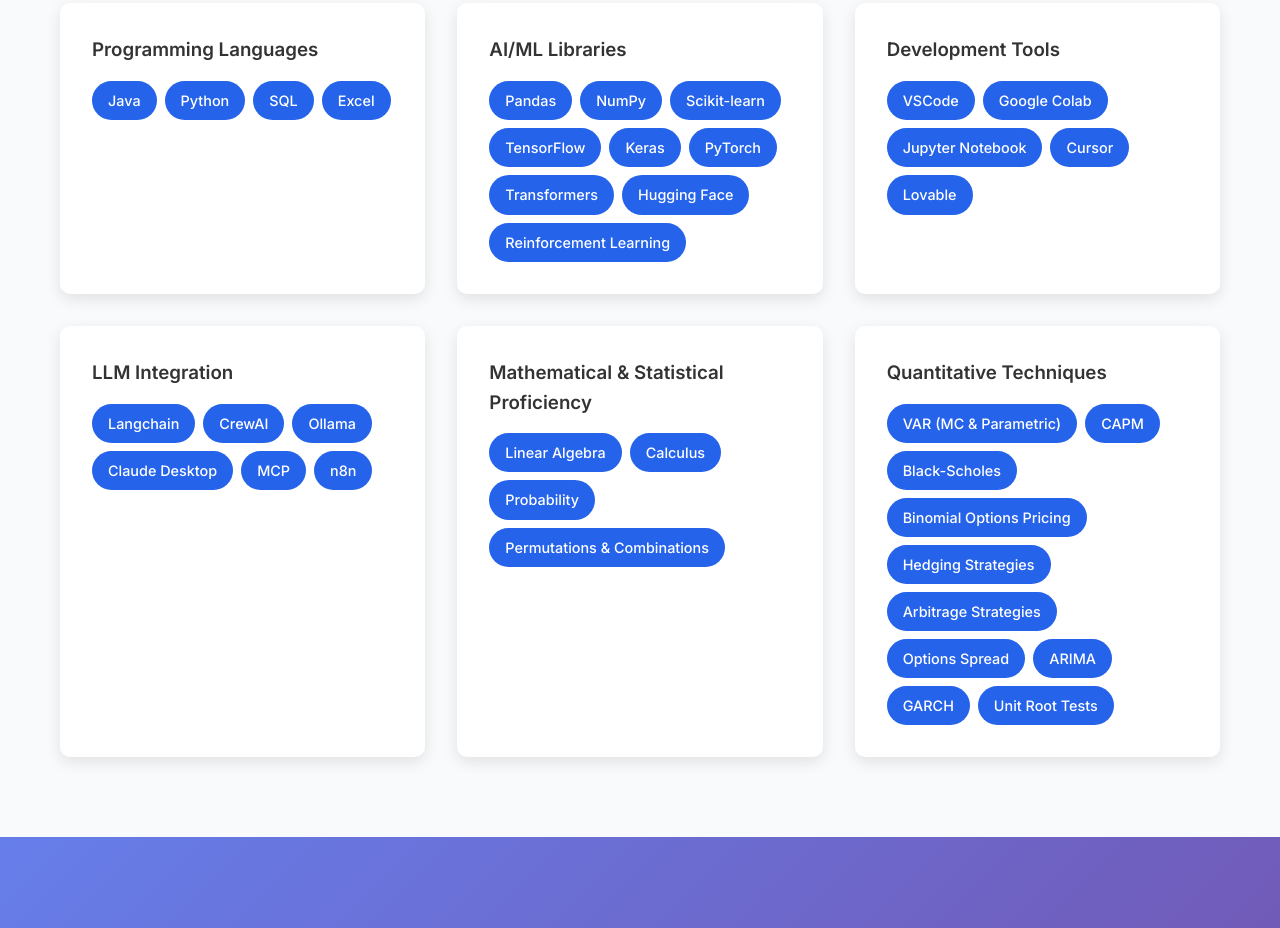
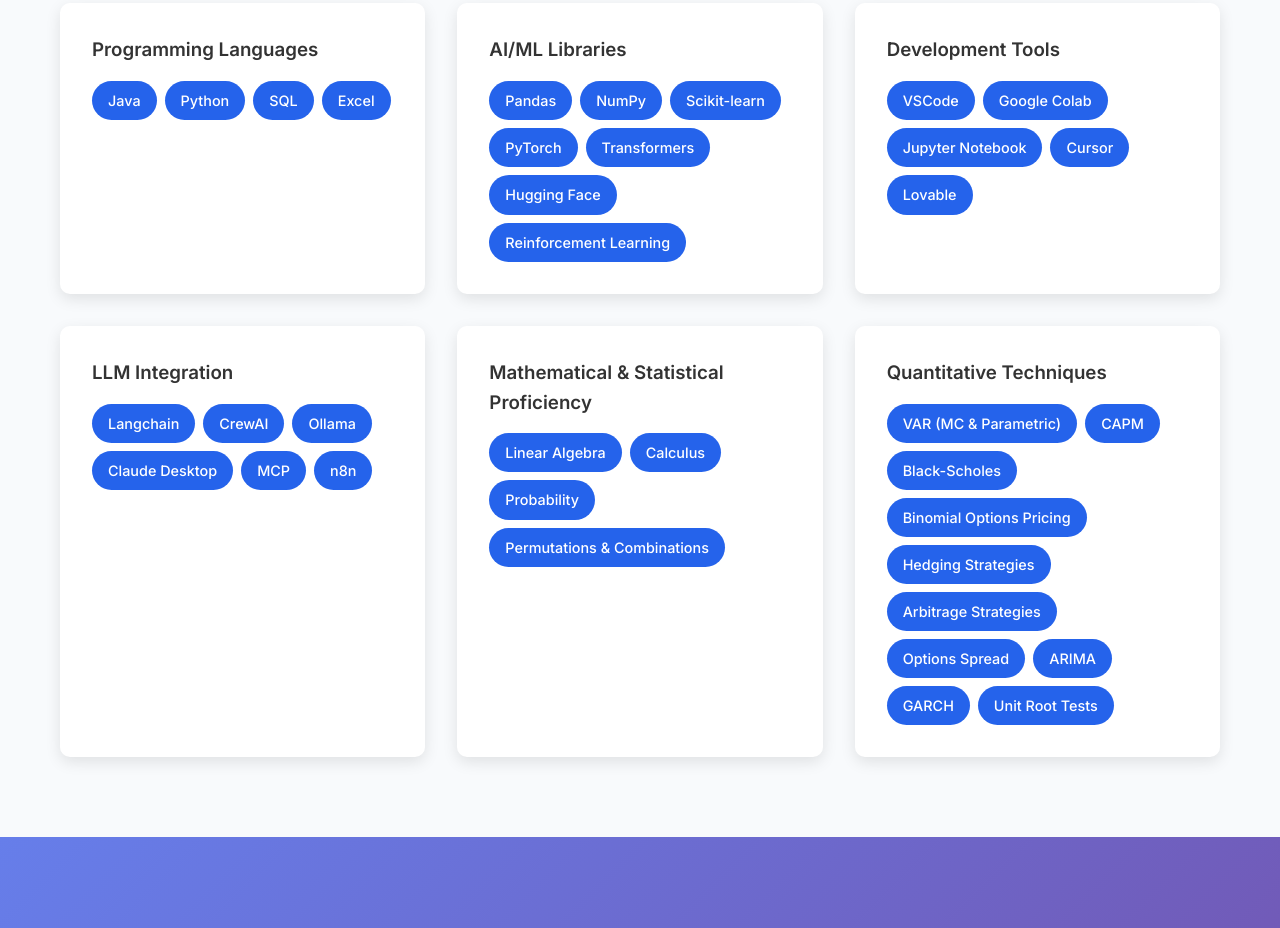
Before and after one commit to mbohra07/Madhuram-s-Portfolio, a plain HTML site: page index.html in a window 1280 px wide. Shown: the part 6137-7065 px from the top of the page. Drawn offline with Linux system fonts and the light colour scheme.

Commit message:
Remove TensorFlow and Keras from technical skills section
- Removed TensorFlow and Keras skill tags from AI/ML Libraries section
- Updated meta keywords to remove TensorFlow reference
- Skills section now focuses on current tech stack: PyTorch, Transformers, Hugging Face, etc.

```diff
--- a/index.html
+++ b/index.html
@@ -5,7 +5,7 @@
     <meta name="viewport" content="width=device-width, initial-scale=1.0">
     <title>Madhuram Bohra - Aspiring AI/ML Engineer & Data Scientist</title>
     <meta name="description" content="Aspiring AI/ML Engineer and Data Scientist specializing in machine learning, financial engineering, and intelligent systems. View my portfolio and projects.">
-    <meta name="keywords" content="AI, Machine Learning, Data Science, Financial Engineering, Python, TensorFlow, Portfolio">
+    <meta name="keywords" content="AI, Machine Learning, Data Science, Financial Engineering, Python, Portfolio">
     <meta name="author" content="Madhuram Bohra">
 
     <!-- Open Graph / Facebook -->
@@ -412,8 +412,6 @@
                         <span class="skill-tag">Pandas</span>
                         <span class="skill-tag">NumPy</span>
                         <span class="skill-tag">Scikit-learn</span>
-                        <span class="skill-tag">TensorFlow</span>
-                        <span class="skill-tag">Keras</span>
                         <span class="skill-tag">PyTorch</span>
                         <span class="skill-tag">Transformers</span>
                         <span class="skill-tag">Hugging Face</span>
```
